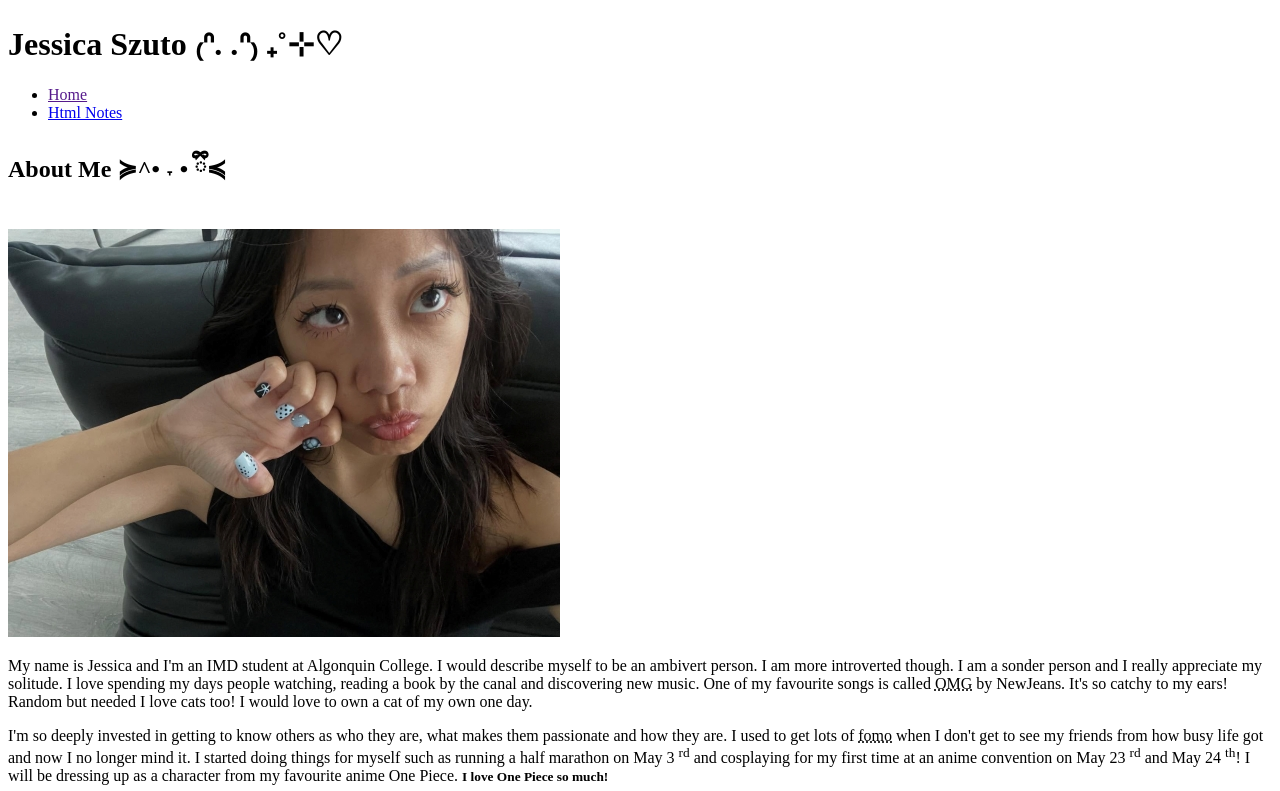
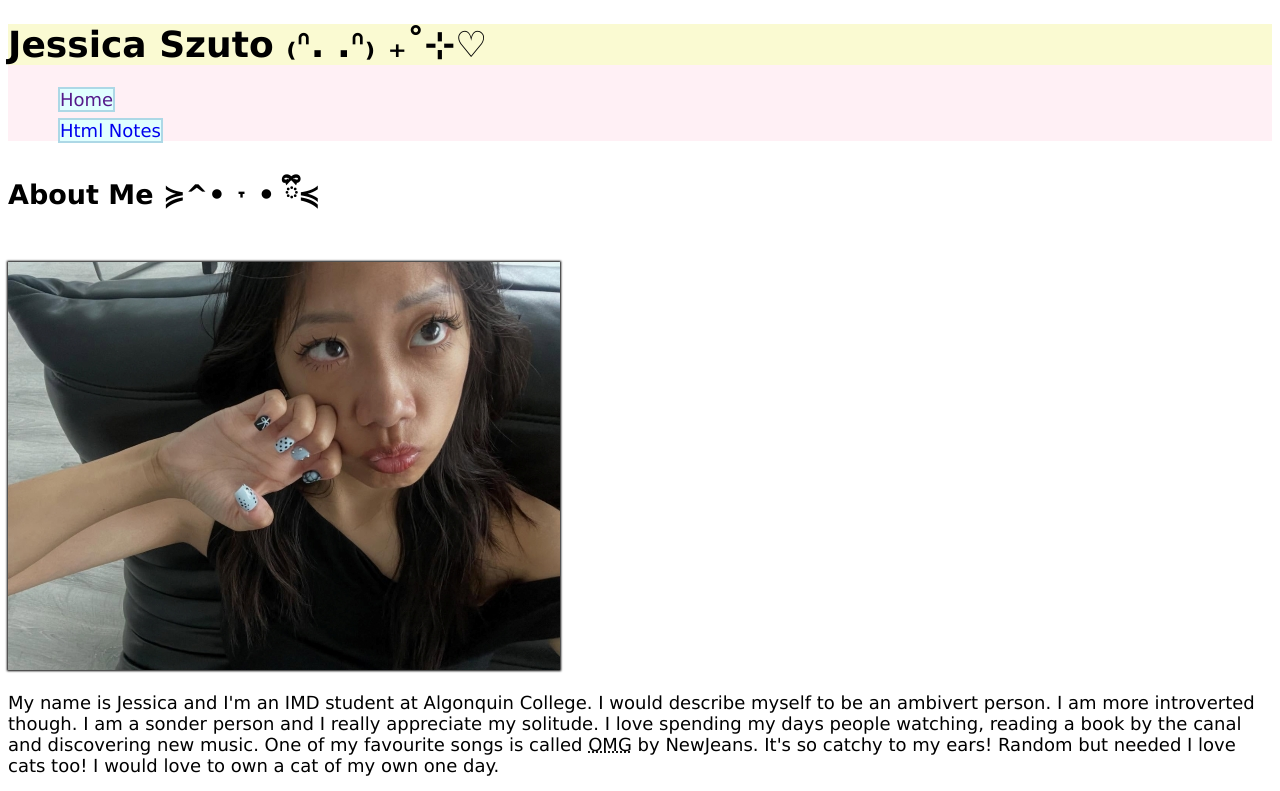
Before and after one commit to szut0004/szut0004.github.io, a plain HTML site: page index-assignment/index.html in a window 1280 px wide. Shown: the top 791 px of the page. Drawn offline with Linux system fonts and the light colour scheme.

Commit message:
style css to look pretty

```diff
--- /dev/null
+++ b/index-assignment/css/main.css
@@ -0,0 +1,45 @@
+body {
+    font-family: 'Lucida Sans', 'Lucida Sans Regular', 'Lucida Grande', 'Lucida Sans Unicode', Geneva, Verdana, sans-serif; /*lucida sans*/
+    font-size: 18px;
+}
+
+
+
+/* changing font-family to lucida sans and font-size to 18px*/
+
+header,footer {
+    background-color:lavenderblush;
+}
+
+.site-title {
+    background-color: lightgoldenrodyellow;
+}
+
+#my-image {
+    box-shadow: 0px 0px 2px 1px black;
+}
+
+.hobbies {
+    list-style-type: square;
+}
+.hobbies :nth-child(odd) {
+    background-color: lavender;
+}
+
+nav ul{
+    list-style-type: none;
+}
+
+nav a{
+    text-decoration: none;
+    background-color: lightcyan;
+    border: 2px solid lightblue;
+}
+
+nav li{
+    margin: 10px;
+}
+
+nav a:hover{
+    background-color: papayawhip;
+}
--- /dev/null
+++ b/week5/css/main.css
@@ -0,0 +1,24 @@
+body{
+    background-color:lavenderblush;
+}
+
+ /* changing color of header bg */
+ header{
+    background-color: lemonchiffon;
+padding: 20px;
+margin: 20px;
+}
+
+p{
+    color: steelblue;
+}
+h1, h2, h3{
+    text-decoration: underline;
+}
+section p{
+    border: 2px dotted rebeccapurple;
+}
+
+.home{
+    text-decoration: none;
+}
```
Also changed, not shown: index-assignment/notes.html (+1 -0 lines), week5/index.html (added, +42 -0 lines).
